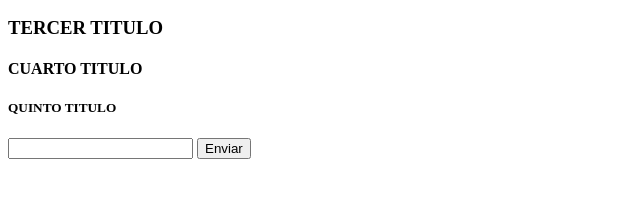
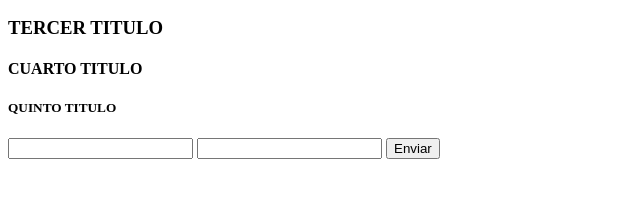
Before and after one commit to JavierMartinGomez/EntornosIFP, a plain HTML site: page index.html in a window 1280 px wide. Shown: the part 110-308 px from the top of the page, without its empty margins (0-640 px from the left). Drawn offline with Linux system fonts and the light colour scheme.

Commit message:
He añadido el campo secondName

```diff
--- a/index.html
+++ b/index.html
@@ -14,6 +14,7 @@
 
     <form action="#" method="get">
         <input type="text" id="firstName">
+        <input type="text" id="secondName">
         <input type="button" value="Enviar">
     </form>
 </body>
```
